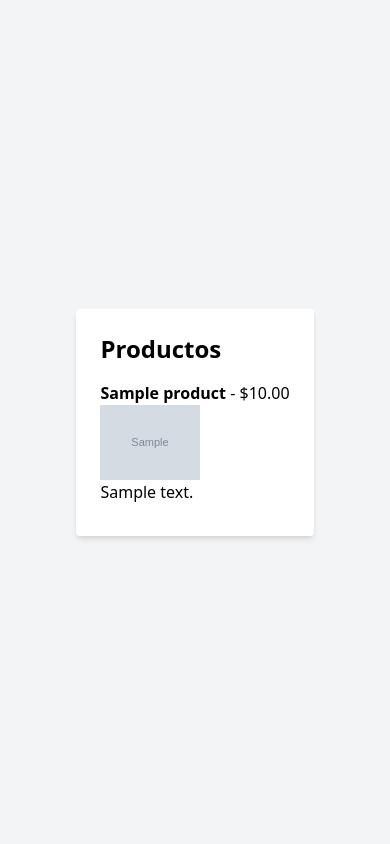
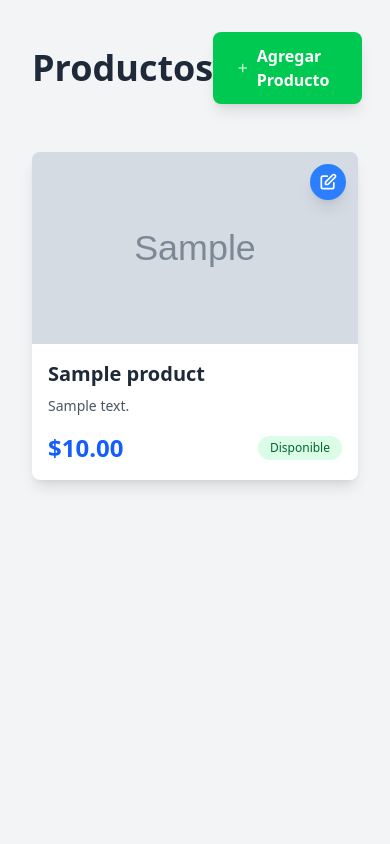
Before and after one commit to AkireL/e-commerce, a Django app: page /product/ in a window 390 px wide. Run offline with Django 5.2, Linux system fonts and the light colour scheme; tables that the repository leaves empty hold one stand-in row (values such as "Sample post"); grey boxes marked "Sample" are stand-in pictures.

Commit message:
Mejorar la vista de lista de productos con diseño responsivo y agregar botón de edición

```diff
--- a/products/templates/create.html
+++ b/products/templates/create.html
@@ -12,7 +12,7 @@
 <body class="bg-gray-100 min-h-screen">
     <div class="min-h-screen flex flex-col items-center bg-gray-50 p-20">
         <h1 class="text-xl">Vista de creación de productos</h1>
-        <form action='{% url "add_product" %}' method="post"
+        <form action='{% url "add_product" %}' method="post" enctype="multipart/form-data"
         class="w-full max-w-md">
             {% csrf_token %}
             {{ form.as_p}}
--- a/products/templates/list.html
+++ b/products/templates/list.html
@@ -6,23 +6,59 @@
     <meta name="viewport" content="width=device-width, initial-scale=1.0">
     <title>Django app</title>
     <script src="https://cdn.jsdelivr.net/npm/@tailwindcss/browser@4"></script>
-
 </head>
 
-<body class="bg-gray-100 min-h-screen flex items-center justify-center">
-   <div class="bg-white p-6 rounded shadow-md">
-        <h1 class="text-2xl font-bold mb-4">Productos</h1>
-        <ul>
+<body class="bg-gray-100 min-h-screen p-8">
+    <div class="max-w-7xl mx-auto">
+        <div class="flex justify-between items-center mb-12">
+            <h1 class="text-4xl font-bold text-gray-800">Productos</h1>
+            <a href="{%url 'add_product'%}" class="bg-green-500 hover:bg-green-600 text-white font-semibold px-6 py-3 rounded-lg shadow-lg transition-colors duration-200 flex items-center gap-2">
+                <svg class="w-5 h-5" fill="none" stroke="currentColor" viewBox="0 0 24 24">
+                    <path stroke-linecap="round" stroke-linejoin="round" stroke-width="2" d="M12 4v16m8-8H4"></path>
+                </svg>
+                Agregar Producto
+            </a>
+        </div>
+
+        <div class="grid grid-cols-1 md:grid-cols-2 lg:grid-cols-3 gap-6">
             {% for product in products %}
-                <li class="mb-2">
-                    <strong>{{ product.name }}</strong> - ${{ product.price }}
-                    {% if product.photo %}
-                        <br><img src="{{ product.photo.url }}" alt="{{ product.name }}" width="100">
-                    {% endif %}
-                    <p>{{ product.description }}</p>
-                </li>
+                <div class="bg-white rounded-lg shadow-lg hover:shadow-xl transition-shadow duration-300 overflow-hidden">
+                    <!-- Imagen -->
+                    <div class="relative h-48 bg-gray-200">
+                        {% if product.photo %}
+                            <img src="{{ product.photo.url }}" alt="{{ product.name }}" class="w-full h-full object-cover">
+                        {% else %}
+                            <div class="w-full h-full flex items-center justify-center text-gray-400">
+                                <span>Sin imagen</span>
+                            </div>
+                        {% endif %}
+
+                        <!-- Botón Editar en esquina superior derecha -->
+                        <a href="#" class="absolute top-3 right-3 bg-blue-500 hover:bg-blue-600 text-white p-2 rounded-full shadow-lg transition-colors duration-200">
+                            <svg class="w-5 h-5" fill="none" stroke="currentColor" viewBox="0 0 24 24">
+                                <path stroke-linecap="round" stroke-linejoin="round" stroke-width="2" d="M11 5H6a2 2 0 00-2 2v11a2 2 0 002 2h11a2 2 0 002-2v-5m-1.414-9.414a2 2 0 112.828 2.828L11.828 15H9v-2.828l8.586-8.586z"></path>
+                            </svg>
+                        </a>
+                    </div>
+
+                    <!-- Contenido -->
+                    <div class="p-4">
+                        <h2 class="text-xl font-bold text-gray-800 mb-2">{{ product.name }}</h2>
+
+                        <p class="text-gray-600 text-sm mb-4 line-clamp-2">{{ product.description }}</p>
+
+                        <div class="flex justify-between items-center">
+                            <span class="text-2xl font-bold text-blue-600">${{ product.price }}</span>
+                            {% if product.available and product.stock > 0 %}
+                                <span class="bg-green-100 text-green-800 text-xs px-3 py-1 rounded-full">Disponible</span>
+                            {% else %}
+                                <span class="bg-red-100 text-red-800 text-xs px-3 py-1 rounded-full">No disponible</span>
+                            {% endif %}
+                        </div>
+                    </div>
+                </div>
             {% endfor %}
-        </ul>
+        </div>
     </div>
 </body>
 </html>
```
